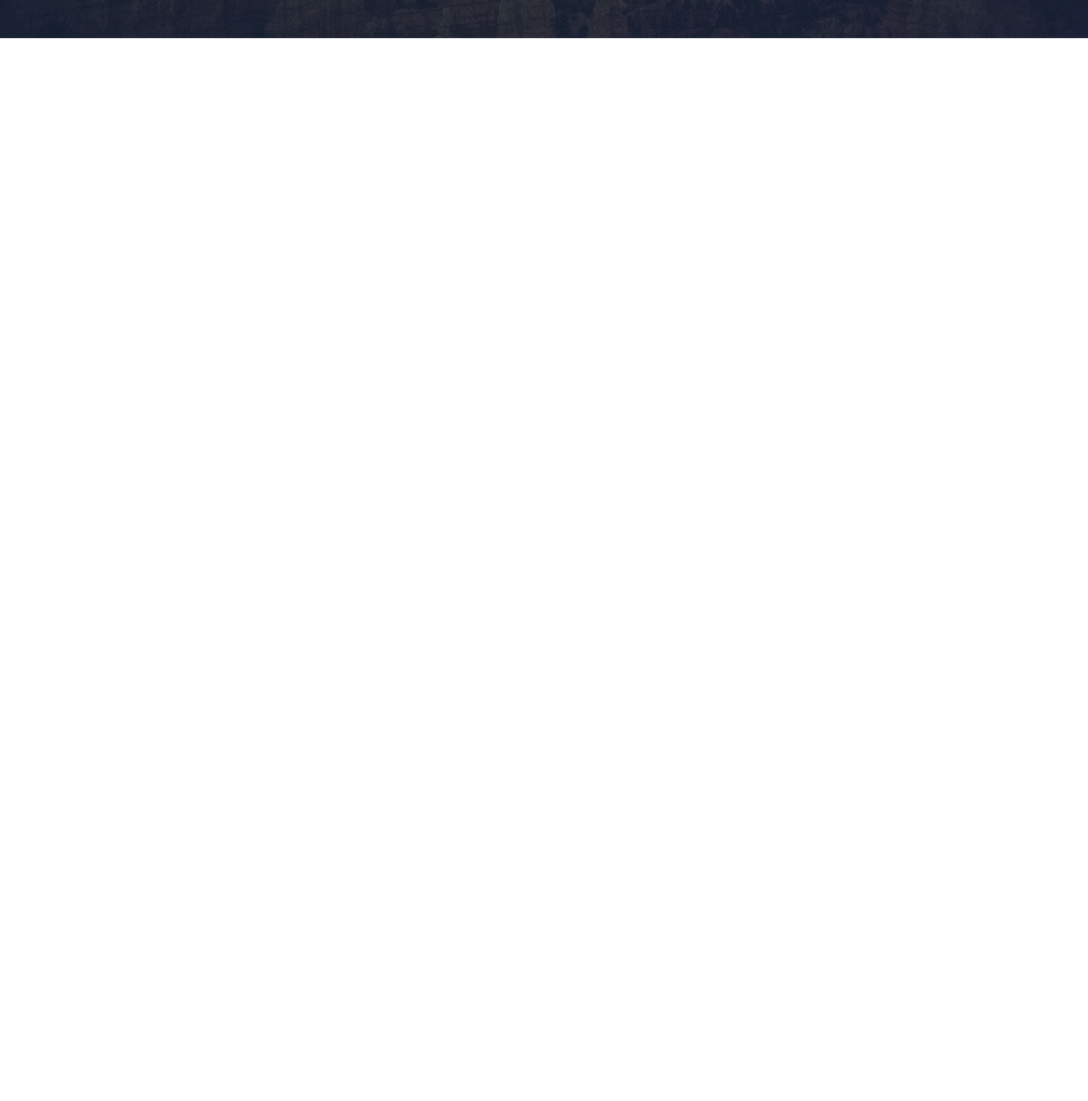
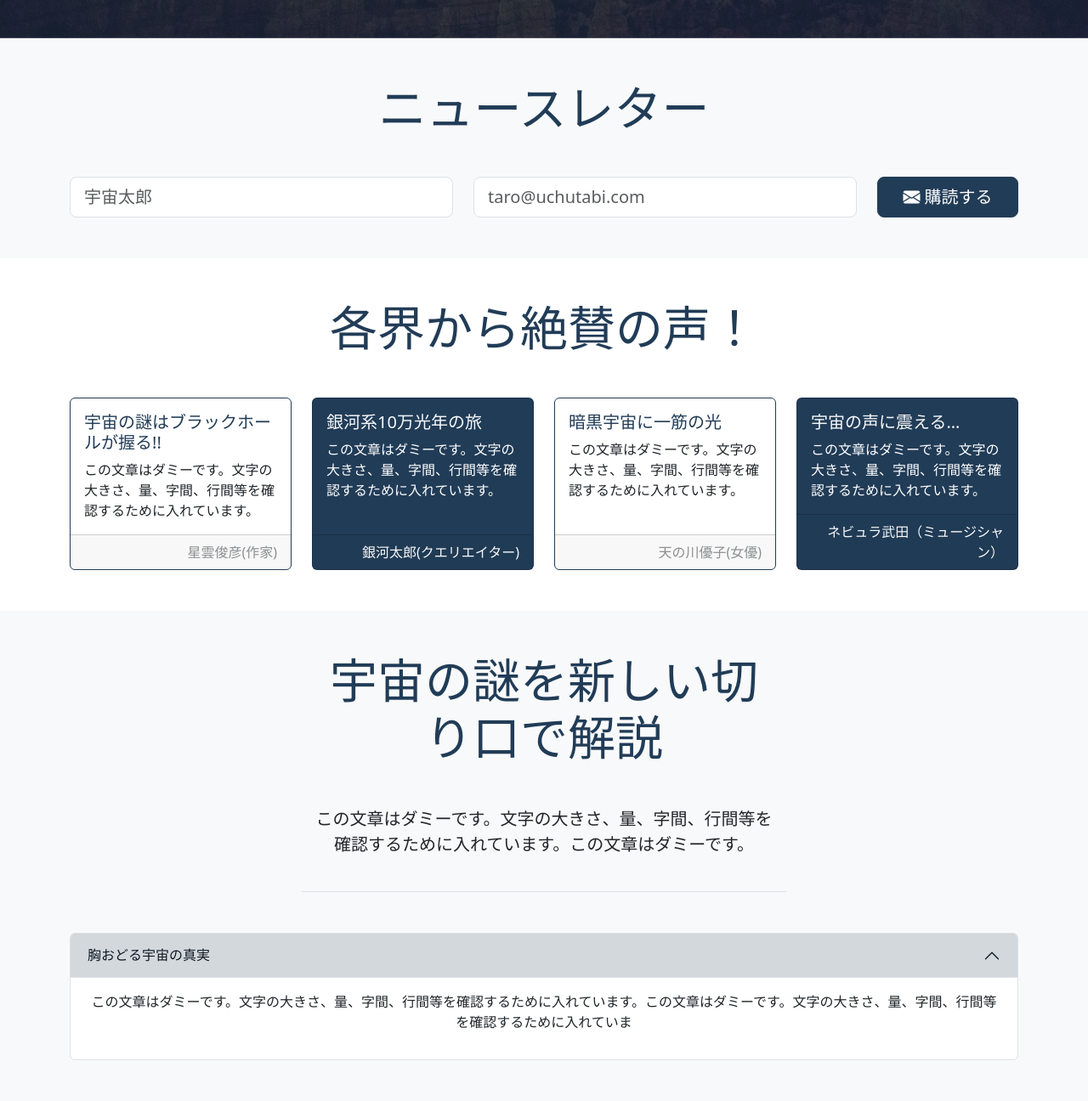
Before and after one commit to tarosjk/202310_bootstrap_advanced, a plain HTML site: page index.html in a window 1280 px wide. Shown: the part 549-1845 px from the top of the page at 85% size. Before the commit the page ends 800 px from the top, so only its background shows below. Drawn offline with nearby package versions, Linux system fonts and the light colour scheme.

Commit message:
推薦文まで完成。本の内容紹介１つ目まで（JS部分は導入済み）

```diff
--- a/index.html
+++ b/index.html
@@ -48,6 +48,109 @@
         </div>
       </div>
     </section>
+
+    <section class="newsletter bg-light py-5">
+      <h2 class="display-4 text-center text-primary mb-5">ニュースレター</h2>
+      <form action="">
+        <div class="container">
+          <div class="row">
+            <div class="col-md-5 mb-3 mb-md-0">
+              <input type="text" class="form-control form-control-lg" placeholder="宇宙太郎">
+            </div>
+            <div class="col-md-5 mb-3 mb-md-0">
+              <input type="email" class="form-control form-control-lg" placeholder="taro@uchutabi.com">
+            </div>
+            <div class="col-md-2 d-grid">
+              <button class="btn btn-primary btn-lg">
+                <i class="bi bi-envelope-fill"></i> 購読する
+              </button>
+            </div>
+          </div>
+        </div>
+      </form>
+    </section>
+
+    <section class="recommended py-5">
+      <h2 class="display-4 text-center mb-5 text-primary">各界から絶賛の声！</h2>
+      <div class="container">
+        <div class="row">
+          <div class="col-md-3 mb-3 mb-md-0">
+            <div class="card border-primary h-100">
+              <div class="card-body">
+                <h3 class="h5 text-primary">宇宙の謎はブラックホールが握る!!</h3>
+                <p class="card-text">この文章はダミーです。文字の大きさ、量、字間、行間等を確認するために入れています。</p>
+              </div>
+              <div class="card-footer text-end text-body-tertiary">
+                星雲俊彦(作家)
+              </div>
+            </div>
+          </div>
+          <div class="col-md-3 mb-3 mb-md-0">
+            <div class="card text-bg-primary h-100">
+              <div class="card-body">
+                <h3 class="h5 text-light">銀河系10万光年の旅</h3>
+                <p class="card-text">この文章はダミーです。文字の大きさ、量、字間、行間等を確認するために入れています。</p>
+              </div>
+              <div class="card-footer text-end text-light">
+                銀河太郎(クエリエイター)
+              </div>
+            </div>
+          </div>
+          <div class="col-md-3 mb-3 mb-md-0">
+            <div class="card border-primary h-100">
+              <div class="card-body">
+                <h3 class="h5 text-primary">暗黒宇宙に一筋の光</h3>
+                <p class="card-text">この文章はダミーです。文字の大きさ、量、字間、行間等を確認するために入れています。</p>
+              </div>
+              <div class="card-footer text-end text-body-tertiary">
+                天の川優子(女優)
+              </div>
+            </div>
+          </div>
+          <div class="col-md-3">
+            <div class="card text-bg-primary h-100">
+              <div class="card-body">
+                <h3 class="h5 text-light">宇宙の声に震える…</h3>
+                <p class="card-text">この文章はダミーです。文字の大きさ、量、字間、行間等を確認するために入れています。</p>
+              </div>
+              <div class="card-footer text-end text-light">
+                ネビュラ武田（ミュージシャン）
+              </div>
+            </div>
+          </div>
+        </div>
+      </div>
+    </section>
+
+    <section class="about py-5 text-center bg-light">
+      <div class="container">
+        <div class="row justify-content-center">
+          <div class="col-md-6 border-bottom mb-5 pb-4">
+            <header>
+              <h2 class="text-primary mb-5 display-4">宇宙の謎を新しい切り口で解説</h2>
+              <p class="lead">この文章はダミーです。文字の大きさ、量、字間、行間等を確認するために入れています。この文章はダミーです。</p>
+            </header>
+          </div>
+        </div>
+        <div class="row">
+          <div class="col">
+            <div class="accordion" id="about-group">
+              <div class="accordion-item">
+                <h2 class="accordion-header">
+                  <button class="accordion-button" type="button" data-bs-toggle="collapse" data-bs-target="#about-truth">胸おどる宇宙の真実</button>
+                </h2>
+                <div class="accordion-collapse collapse show" id="about-truth" data-bs-parent="#about-group">
+                  <div class="accordion-body">
+                    <p>この文章はダミーです。文字の大きさ、量、字間、行間等を確認するために入れています。この文章はダミーです。文字の大きさ、量、字間、行間等を確認するために入れていま </p>
+                  </div>
+                </div>
+              </div>
+            </div>
+          </div>
+        </div>
+      </div>
+    </section>
+
   </main>
 
   <script src="js/bootstrap.bundle.min.js"></script>
```
